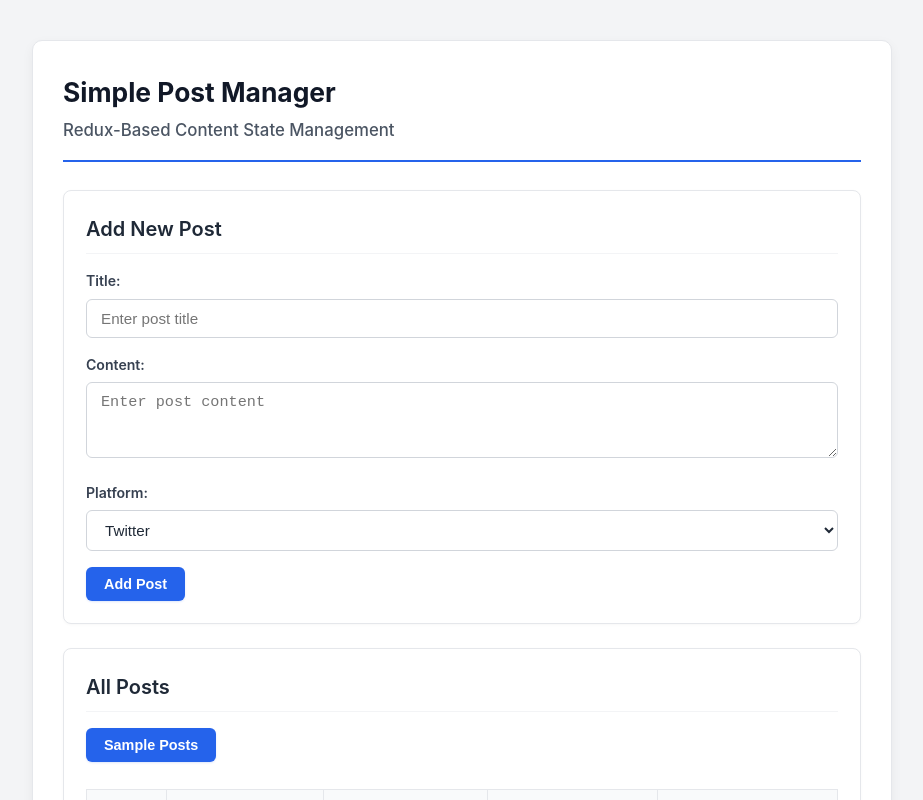
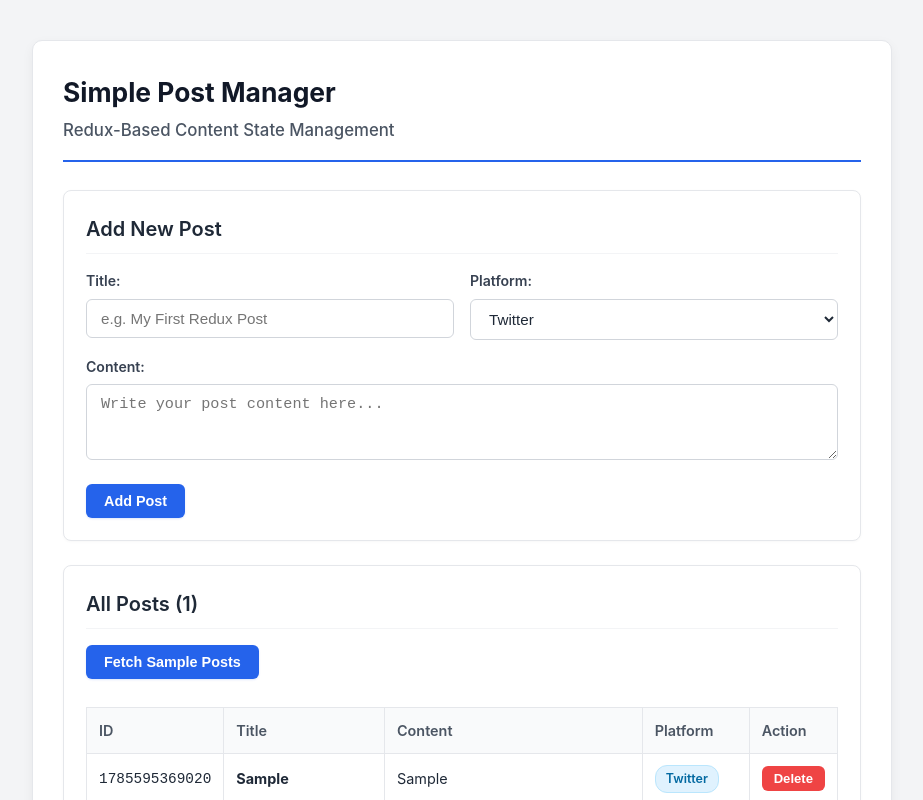
Before and after one commit to sushant2806/Post_Manager, a React (Vite) app: page / in a window 1280 px wide. Both pictures are taken after typing "Sample", "Sample" into the empty fields and a click on the button "Add Post". Shown: the top 800 px of the page, without its empty margins (178-1101 px from the left). Built offline with nearby package versions, Linux system fonts and the light colour scheme.

Commit message:
Add files via upload

```diff
--- a/src/components/PostForm.jsx
+++ b/src/components/PostForm.jsx
@@ -42,25 +42,15 @@ function PostForm() {
     <div className="section-box">
       <h2>Add New Post</h2>
       <form onSubmit={handleSubmit}>
+        <div className="form-row">
           {/* Title Input */}
           <div className="form-group">
             <label>Title:</label>
             <input
               type="text"
-            placeholder="Enter post title"
+              placeholder="e.g. My First Redux Post"
               value={title}
               onChange={(e) => setTitle(e.target.value)}
-          />
-        </div>
-
-        {/* Content Textarea */}
-        <div className="form-group">
-          <label>Content:</label>
-          <textarea
-            rows="3"
-            placeholder="Enter post content"
-            value={content}
-            onChange={(e) => setContent(e.target.value)}
             />
           </div>
 
@@ -74,6 +64,18 @@ function PostForm() {
               <option value="Facebook">Facebook</option>
             </select>
           </div>
+        </div>
+
+        {/* Content Textarea */}
+        <div className="form-group">
+          <label>Content:</label>
+          <textarea
+            rows="3"
+            placeholder="Write your post content here..."
+            value={content}
+            onChange={(e) => setContent(e.target.value)}
+          />
+        </div>
 
         {/* Submit Button */}
         <button type="submit">Add Post</button>
--- a/src/components/PostList.jsx
+++ b/src/components/PostList.jsx
@@ -3,7 +3,7 @@ import React from 'react';
 import { useSelector, useDispatch } from 'react-redux';
 import { selectAllPosts, deletePost, fetchPosts } from '../store/slices/postSlice';
 
-const PostList = React.memo(function PostList() {
+function PostList() {
   const dispatch = useDispatch();
 
   // Retrieve posts array from Redux store using selectAllPosts selector
@@ -23,43 +23,59 @@ const PostList = React.memo(function PostList() {
     dispatch(fetchPosts());
   };
 
+  // Helper to assign platform badge styles
+  const getBadgeClass = (platform) => {
+    switch (platform) {
+      case 'Twitter':
+        return 'badge badge-twitter';
+      case 'LinkedIn':
+        return 'badge badge-linkedin';
+      case 'Instagram':
+        return 'badge badge-instagram';
+      case 'Facebook':
+        return 'badge badge-facebook';
+      default:
+        return 'badge';
+    }
+  };
+
   return (
     <div className="section-box">
-      <h2>All Posts</h2>
+      <h2>All Posts ({posts.length})</h2>
 
-      {/* Button to test createAsyncThunk */}
-      <button onClick={handleFetchPosts} style={{ marginBottom: '15px' }}>
-        Sample Posts
+      {/* Standard button without custom green styling */}
+      <button onClick={handleFetchPosts} style={{ marginBottom: '16px' }}>
+        Fetch Sample Posts
       </button>
 
       {/* Show loading state */}
-      {status === 'loading' && <p style={{ color: '#2563eb', fontWeight: 500 }}>Loading posts </p>}
+      {status === 'loading' && <p style={{ color: '#2563eb', fontWeight: 500 }}>Loading sample posts...</p>}
 
       {/* Show error state */}
-      {status === 'failed' && <p style={{ color: '#dc2626' }}>Error: {error}</p>}
+      {status === 'failed' && <p style={{ color: '#ef4444' }}>Error: {error}</p>}
 
       {/* Display message if post list is empty */}
       {posts.length === 0 && status !== 'loading' ? (
-        <p style={{ color: '#6b7280' }}>No posts available. Add one above or click 'Fetch Sample Posts'.</p>
+        <p style={{ color: '#6b7280', fontStyle: 'italic' }}>No posts available. Add one above or click 'Fetch Sample Posts'.</p>
       ) : (
         <table>
           <thead>
             <tr>
-              <th>ID</th>
-              <th>Title</th>
-              <th>Content</th>
-              <th>Platform</th>
-              <th>Action</th>
+              <th style={{ width: '8%' }}>ID</th>
+              <th style={{ width: '25%' }}>Title</th>
+              <th style={{ width: '42%' }}>Content</th>
+              <th style={{ width: '15%' }}>Platform</th>
+              <th style={{ width: '10%' }}>Action</th>
             </tr>
           </thead>
           <tbody>
-            {posts.map((post, index) => (
+            {posts.map((post) => (
               <tr key={post.id}>
-                <td>{index + 1}</td>
+                <td><code>{post.id}</code></td>
                 <td><strong>{post.title}</strong></td>
                 <td>{post.content}</td>
                 <td>
-                  <span className="platform-badge">{post.platform}</span>
+                  <span className={getBadgeClass(post.platform)}>{post.platform}</span>
                 </td>
                 <td>
                   <button className="delete-btn" onClick={() => handleDelete(post.id)}>
@@ -73,6 +89,6 @@ const PostList = React.memo(function PostList() {
       )}
     </div>
   );
-});
+}
 
 export default PostList;
--- a/src/components/ShortPosts.jsx
+++ b/src/components/ShortPosts.jsx
@@ -7,28 +7,46 @@ function ShortPosts() {
   // Retrieve filtered list of short posts using our custom createSelector
   const shortPosts = useSelector(selectShortPosts);
 
+  // Helper to assign platform badge styles
+  const getBadgeClass = (platform) => {
+    switch (platform) {
+      case 'Twitter':
+        return 'badge badge-twitter';
+      case 'LinkedIn':
+        return 'badge badge-linkedin';
+      case 'Instagram':
+        return 'badge badge-instagram';
+      case 'Facebook':
+        return 'badge badge-facebook';
+      default:
+        return 'badge';
+    }
+  };
+
   return (
     <div className="section-box">
-      <h2>Short Posts (Content Length &lt; 100 Characters)</h2>
-      <p style={{ fontSize: '0.85rem', color: '#6b7280', marginBottom: '12px' }}>
-
+      <h2>Short Posts (&lt; 100 Characters)</h2>
+      <p style={{ fontSize: '0.85rem', color: '#6b7280', marginBottom: '16px' }}>
+        <em>Filtered dynamically using Redux <code>createSelector</code> memoized computation.</em>
       </p>
 
       {shortPosts.length === 0 ? (
-        <p style={{ color: '#6b7280' }}>No short posts found.</p>
+        <p style={{ color: '#6b7280', fontStyle: 'italic' }}>No short posts found (all posts are 100+ characters).</p>
       ) : (
-        <ul style={{ paddingLeft: 0 }}>
+        <div>
           {shortPosts.map((post) => (
-            <li key={post.id} className="short-post-item">
-              <div style={{ display: 'flex', justifyContent: 'space-between', alignItems: 'center', marginBottom: '4px' }}>
-                <strong>{post.title}</strong>
-                <span className="platform-badge">{post.platform}</span>
+            <div key={post.id} className="short-post-card">
+              <div className="short-post-header">
+                <div>
+                  <strong style={{ fontSize: '0.98rem', marginRight: '8px' }}>{post.title}</strong>
+                  <span className={getBadgeClass(post.platform)}>{post.platform}</span>
+                </div>
+                <span className="char-count">{post.content.length} chars</span>
               </div>
-              <p style={{ margin: 0, fontSize: '0.9rem' }}>{post.content}</p>
-              <small style={{ color: '#6b7280' }}>Length: {post.content.length} characters</small>
-            </li>
+              <p style={{ margin: 0, fontSize: '0.9rem', color: '#374151' }}>{post.content}</p>
+            </div>
           ))}
-        </ul>
+        </div>
       )}
     </div>
   );
```
Lines whose indentation alone changed are shown as unchanged.
